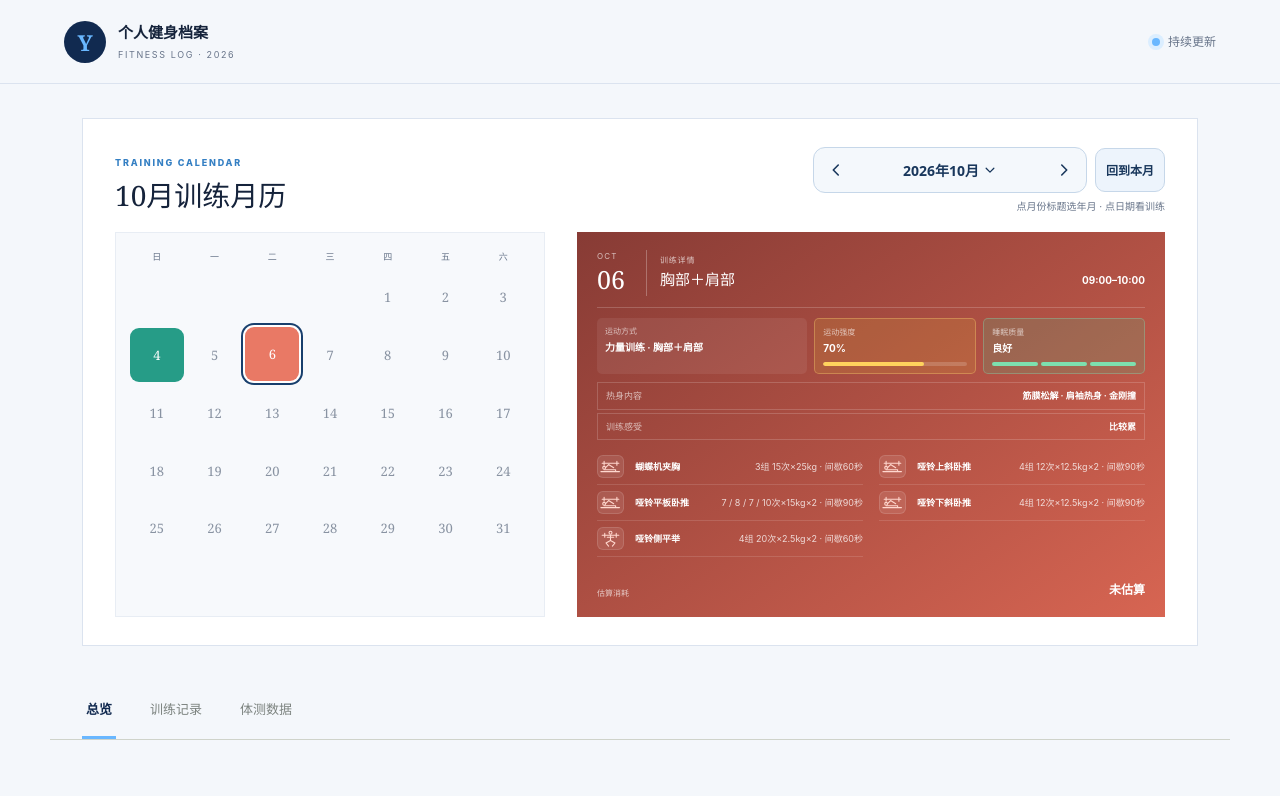
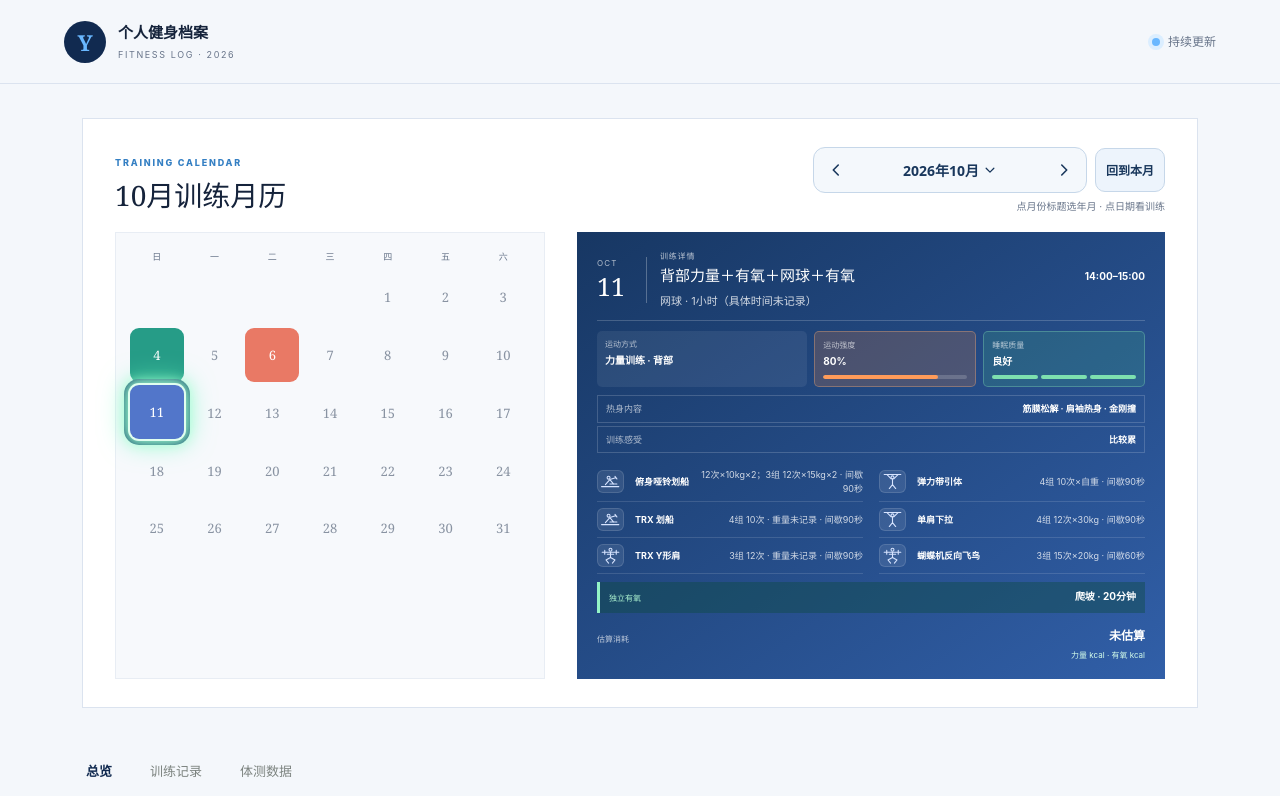
Before and after one commit to Eason199907/fitness-progress, a Next.js app: page / in a window 1280 px wide. Shown: the top 796 px of the page. Built offline with nearby package versions, Linux system fonts and the light colour scheme.

Commit message:
Record October 11 back workout, incline cardio and tennis

```diff
--- a/app/page.tsx
+++ b/app/page.tsx
@@ -553,6 +553,33 @@ const sessions = [
       { name: "哑铃侧平举", sets: "4组 20次×2.5kg×2 · 间歇60秒" },
     ],
     cardio: null,
+    strengthCalories: null,
+    cardioCalories: null,
+  },
+  {
+    date: "10.11",
+    part: "背",
+    groups: "背部力量＋有氧＋网球",
+    intensity: 80,
+    note: "背部力量＋爬坡＋网球 · 比较累",
+    feeling: "比较累",
+    tone: "blue",
+    time: "14:00–15:00",
+    cardioTime: null,
+    mode: "力量训练 · 背部",
+    sleep: "良好",
+    warmup: "筋膜松解 · 肩袖热身 · 金刚撞",
+    calories: null,
+    actions: [
+      { name: "俯身哑铃划船", sets: "12次×10kg×2；3组 12次×15kg×2 · 间歇90秒" },
+      { name: "弹力带引体", sets: "4组 10次×自重 · 间歇90秒" },
+      { name: "TRX 划船", sets: "4组 10次 · 重量未记录 · 间歇90秒" },
+      { name: "单肩下拉", sets: "4组 12次×30kg · 间歇90秒" },
+      { name: "TRX Y形肩", sets: "3组 12次 · 重量未记录 · 间歇90秒" },
+      { name: "蝴蝶机反向飞鸟", sets: "3组 15次×20kg · 间歇60秒" },
+    ],
+    cardio: "爬坡 · 20分钟",
+    extraSession: "网球 · 1小时（具体时间未记录）",
     strengthCalories: null,
     cardioCalories: null,
   },
```
